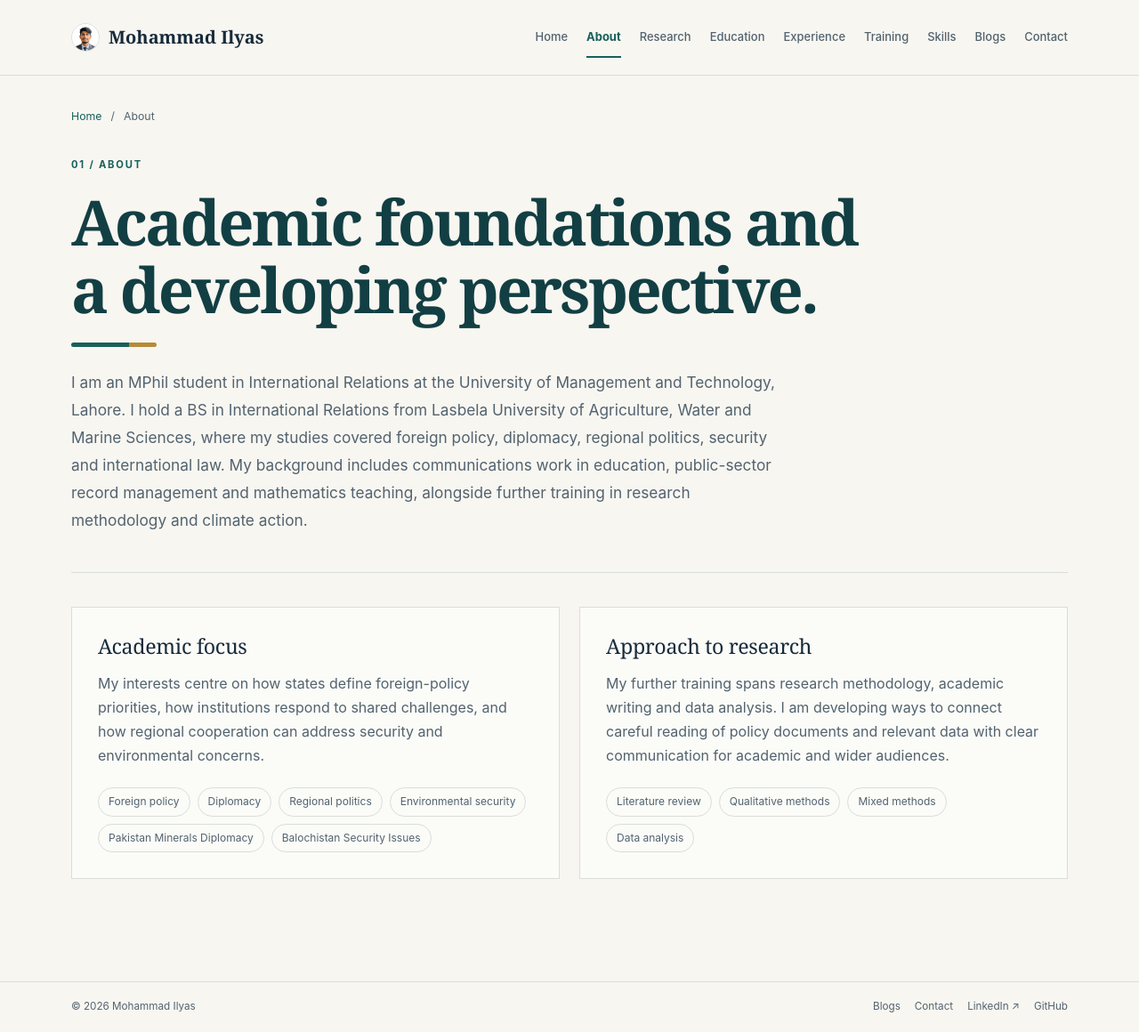
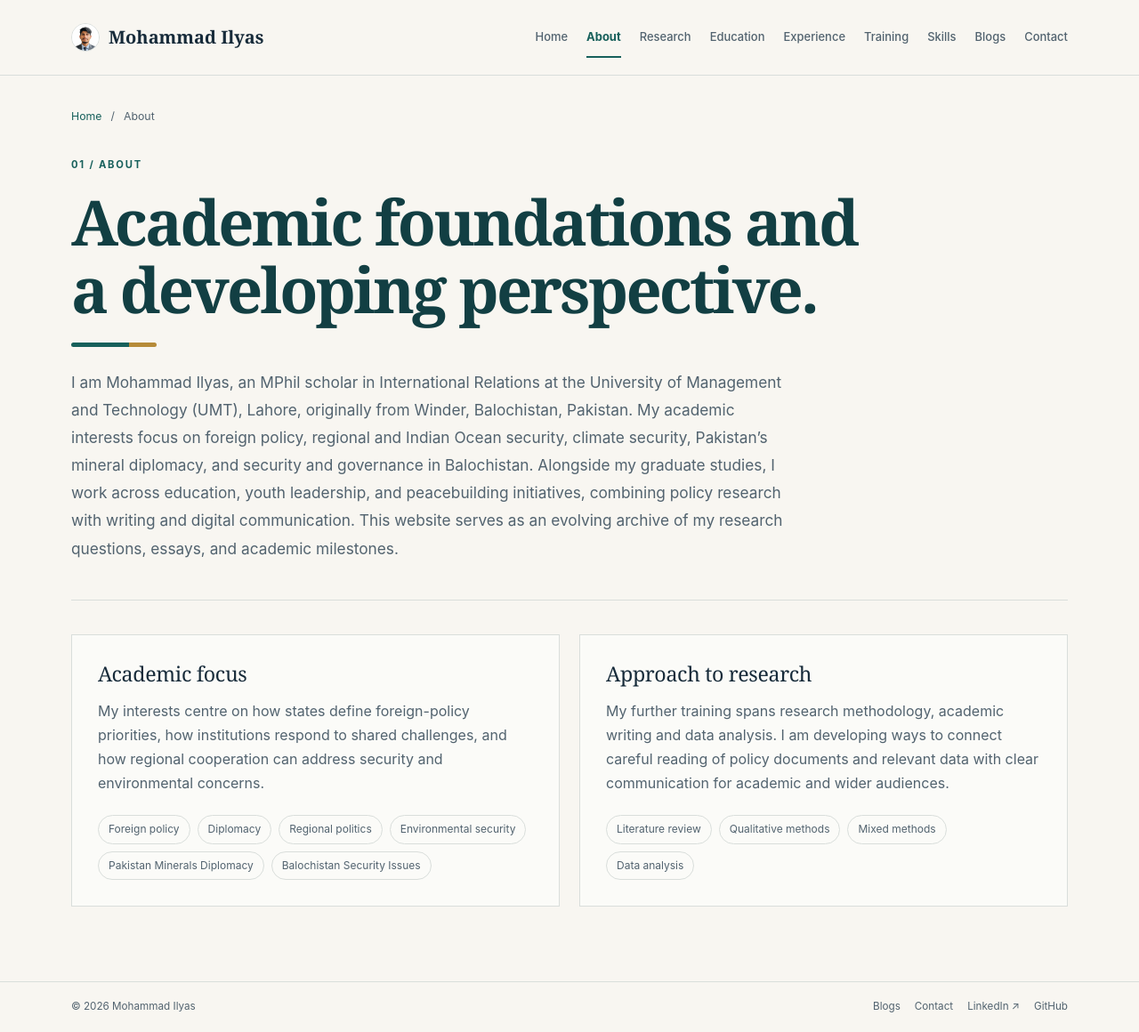
Before and after one commit to ilyasferozi121-svg/Ilyasferozi.me, a Jekyll site: the page built from about.html, in a window 1280 px wide and 1160 px high. Shown: the whole window at 89% size. Built offline with Jekyll 4.4.1, drawn with Linux system fonts in a browser that asks for light colours.

Commit message:
Revise introduction in about.html with new content
Updated the introduction section with personal details and academic focus.

```diff
--- a/about.html
+++ b/about.html
@@ -6,7 +6,8 @@ page_id: "about"
 permalink: "/about/"
 eyebrow: "01 / About"
 heading: "Academic foundations and a developing perspective."
-intro: "I am an MPhil student in International Relations at the University of Management and Technology, Lahore. I hold a BS in International Relations from Lasbela University of Agriculture, Water and Marine Sciences, where my studies covered foreign policy, diplomacy, regional politics, security and international law. My background includes communications work in education, public-sector record management and mathematics teaching, alongside further training in research methodology and climate action."
-description: "I am an MPhil student in International Relations at the University of Management and Technology, Lahore. I hold a BS in International Relations from Lasbela University of Agriculture, Water and Marine Sciences, where my studies covered foreign policy, diplomacy, regional politics, security and international law. My background includes communications work in education, public-sector record management and mathematics teaching, alongside further training in research methodology and climate action."
+intro: "I am Mohammad Ilyas, an MPhil scholar in International Relations at the University of Management and Technology (UMT), Lahore, originally from Winder, Balochistan, Pakistan. My academic interests focus on foreign policy, regional and Indian Ocean security, climate security, Pakistan’s mineral diplomacy, and security and governance in Balochistan.
+
+Alongside my graduate studies, I work across education, youth leadership, and peacebuilding initiatives, combining policy research with writing and digital communication. This website serves as an evolving archive of my research questions, essays, and academic milestones."
 ---
 <div class="two-col"><article class="panel"><h2>Academic focus</h2><p>My interests centre on how states define foreign-policy priorities, how institutions respond to shared challenges, and how regional cooperation can address security and environmental concerns.</p><div class="taglist"><span class="tag">Foreign policy</span><span class="tag">Diplomacy</span><span class="tag">Regional politics</span><span class="tag">Environmental security</span><span class="tag">Pakistan Minerals Diplomacy</span><span class="tag">Balochistan Security Issues</span></div></article><article class="panel"><h2>Approach to research</h2><p>My further training spans research methodology, academic writing and data analysis. I am developing ways to connect careful reading of policy documents and relevant data with clear communication for academic and wider audiences.</p><div class="taglist"><span class="tag">Literature review</span><span class="tag">Qualitative methods</span><span class="tag">Mixed methods</span><span class="tag">Data analysis</span></div></article></div>
```
